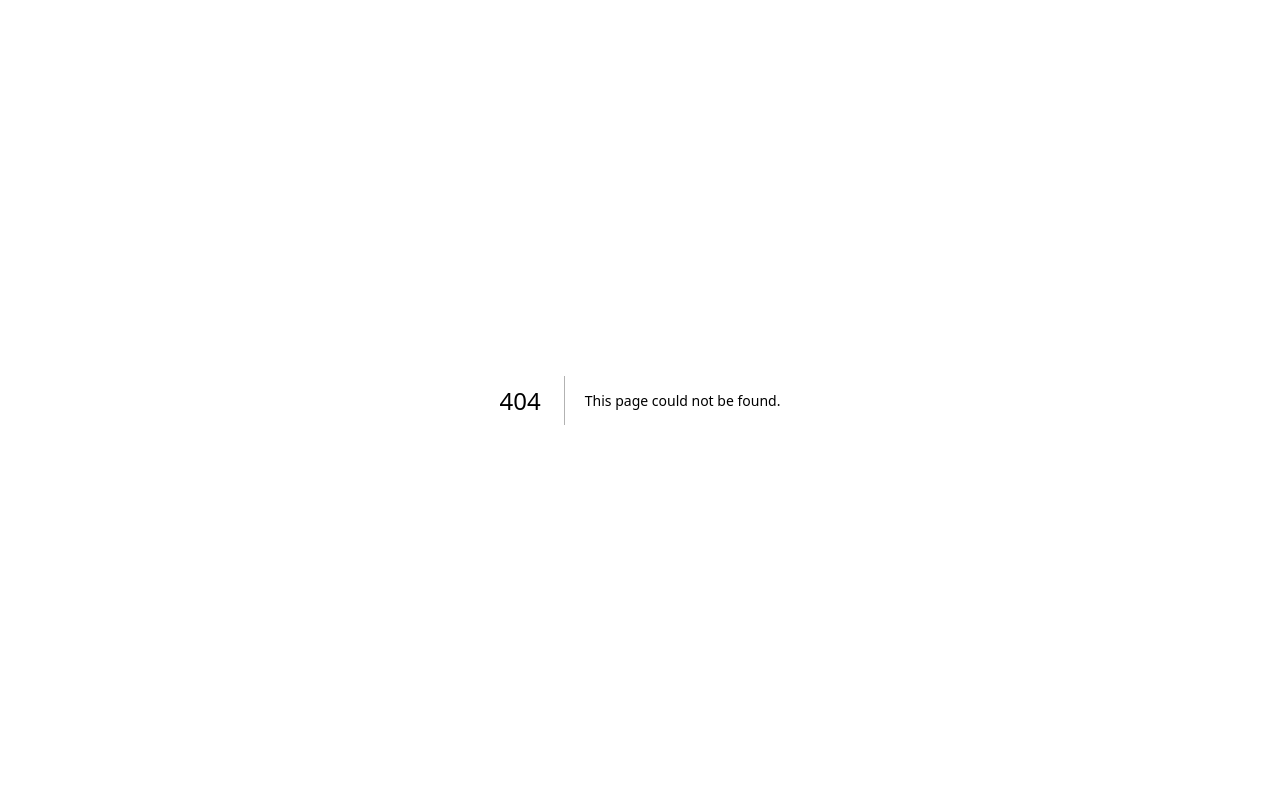
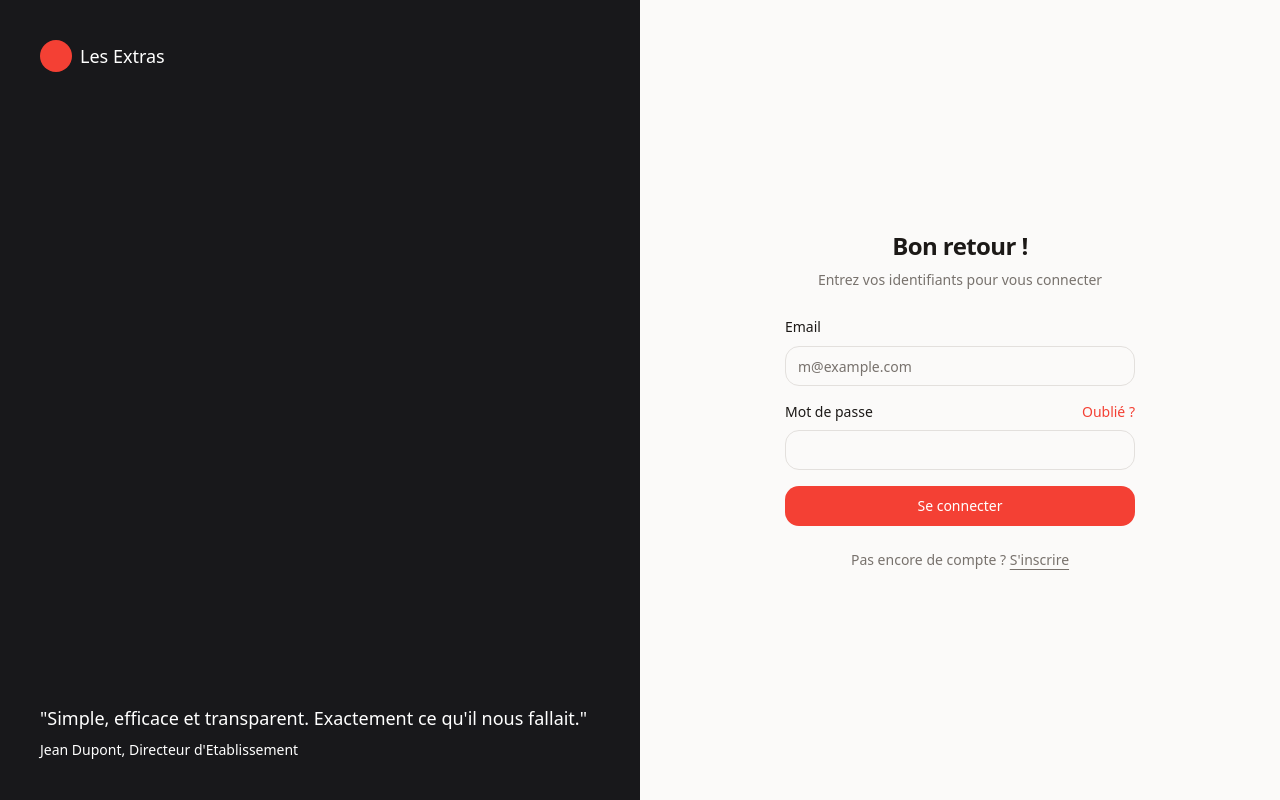
Before and after one commit to tachfineamnay/SAAS-LES-EXTRAS-, a Next.js app in the folder apps/web/: page /login in a window 1280 px wide. Before the commit this address had no page. Built offline with nearby package versions, Linux system fonts and the light colour scheme.

Commit message:
fix(routing): resolve 404s on homepage by fixing links and creating missing login page

```diff
--- /dev/null
+++ b/apps/web/src/app/(auth)/login/page.tsx
@@ -0,0 +1,87 @@
+"use client";
+
+import { useState } from "react";
+import Link from "next/link";
+import { useRouter } from "next/navigation";
+import { Loader2 } from "lucide-react";
+import { Button } from "@/components/ui/button";
+import { Input } from "@/components/ui/input";
+import { Label } from "@/components/ui/label";
+// import { login } from "@/app/actions/auth"; // Hypothetical action
+
+export default function LoginPage() {
+    const router = useRouter();
+    const [isLoading, setIsLoading] = useState(false);
+
+    const handleSubmit = async (e: React.FormEvent<HTMLFormElement>) => {
+        e.preventDefault();
+        setIsLoading(true);
+
+        // Simulate login delay
+        await new Promise(resolve => setTimeout(resolve, 1500));
+
+        // In a real app: await login(formData);
+
+        setIsLoading(false);
+        router.push("/dashboard");
+    };
+
+    return (
+        <div className="container relative flex h-screen flex-col items-center justify-center md:grid lg:max-w-none lg:grid-cols-2 lg:px-0">
+            <div className="relative hidden h-full flex-col bg-muted p-10 text-white dark:border-r lg:flex">
+                <div className="absolute inset-0 bg-zinc-900" />
+                <div className="relative z-20 flex items-center text-lg font-medium">
+                    <div className="h-8 w-8 rounded-lg bg-primary mr-2" />
+                    Les Extras
+                </div>
+                <div className="relative z-20 mt-auto">
+                    <blockquote className="space-y-2">
+                        <p className="text-lg">
+                            "Simple, efficace et transparent. Exactement ce qu'il nous fallait."
+                        </p>
+                        <footer className="text-sm">Jean Dupont, Directeur d'Etablissement</footer>
+                    </blockquote>
+                </div>
+            </div>
+            <div className="lg:p-8">
+                <div className="mx-auto flex w-full flex-col justify-center space-y-6 sm:w-[350px]">
+                    <div className="flex flex-col space-y-2 text-center">
+                        <h1 className="text-2xl font-semibold tracking-tight">
+                            Bon retour !
+                        </h1>
+                        <p className="text-sm text-muted-foreground">
+                            Entrez vos identifiants pour vous connecter
+                        </p>
+                    </div>
+
+                    <form onSubmit={handleSubmit} className="space-y-4">
+                        <div className="space-y-2">
+                            <Label htmlFor="email">Email</Label>
+                            <Input id="email" name="email" type="email" placeholder="m@example.com" required />
+                        </div>
+                        <div className="space-y-2">
+                            <div className="flex items-center justify-between">
+                                <Label htmlFor="password">Mot de passe</Label>
+                                <Link href="/auth/forgot-password" className="text-sm text-primary hover:underline">
+                                    Oublié ?
+                                </Link>
+                            </div>
+                            <Input id="password" name="password" type="password" required />
+                        </div>
+                        <Button className="w-full" type="submit" disabled={isLoading}>
+                            {isLoading && <Loader2 className="mr-2 h-4 w-4 animate-spin" />}
+                            Se connecter
+                        </Button>
+                    </form>
+
+                    <p className="px-8 text-center text-sm text-muted-foreground">
+                        Pas encore de compte ?{" "}
+                        <Link href="/register" className="underline underline-offset-4 hover:text-primary">
+                            S'inscrire
+                        </Link>
+                    </p>
+                </div>
+            </div>
+        </div>
+    );
+}
--- a/apps/web/src/app/page.tsx
+++ b/apps/web/src/app/page.tsx
@@ -31,11 +31,11 @@ export default function HomePage() {
             <span className="text-xl font-bold tracking-tight text-foreground">Les Extras</span>
           </div>
           <nav className="flex items-center gap-4">
-            <Link href="/auth/login" className="text-sm font-medium text-muted-foreground hover:text-foreground transition-colors">
+            <Link href="/login" className="text-sm font-medium text-muted-foreground hover:text-foreground transition-colors">
               Se connecter
             </Link>
             <Button asChild size="sm" className="bg-primary hover:bg-primary/90 text-primary-foreground shadow-sm">
-              <Link href="/auth/register">Créer un compte</Link>
+              <Link href="/register">Créer un compte</Link>
             </Button>
           </nav>
         </div>
@@ -92,7 +92,7 @@ export default function HomePage() {
                     <Link href="/marketplace">Voir les missions</Link>
                   </Button>
                   <Button asChild variant="outline" className="text-muted-foreground hover:text-foreground">
-                    <Link href="/auth/register?role=TALENT">M'inscrire comme Talent</Link>
+                    <Link href="/register?role=TALENT">M'inscrire comme Talent</Link>
                   </Button>
                 </div>
               </div>
@@ -126,7 +126,7 @@ export default function HomePage() {
                   </p>
                 </div>
                 <Button asChild className="mt-6 w-full bg-secondary hover:bg-secondary/90 text-secondary-foreground">
-                  <Link href="/auth/register?role=CLIENT">Publier une mission</Link>
+                  <Link href="/register?role=CLIENT">Publier une mission</Link>
                 </Button>
               </div>
             </motion.div>
```
